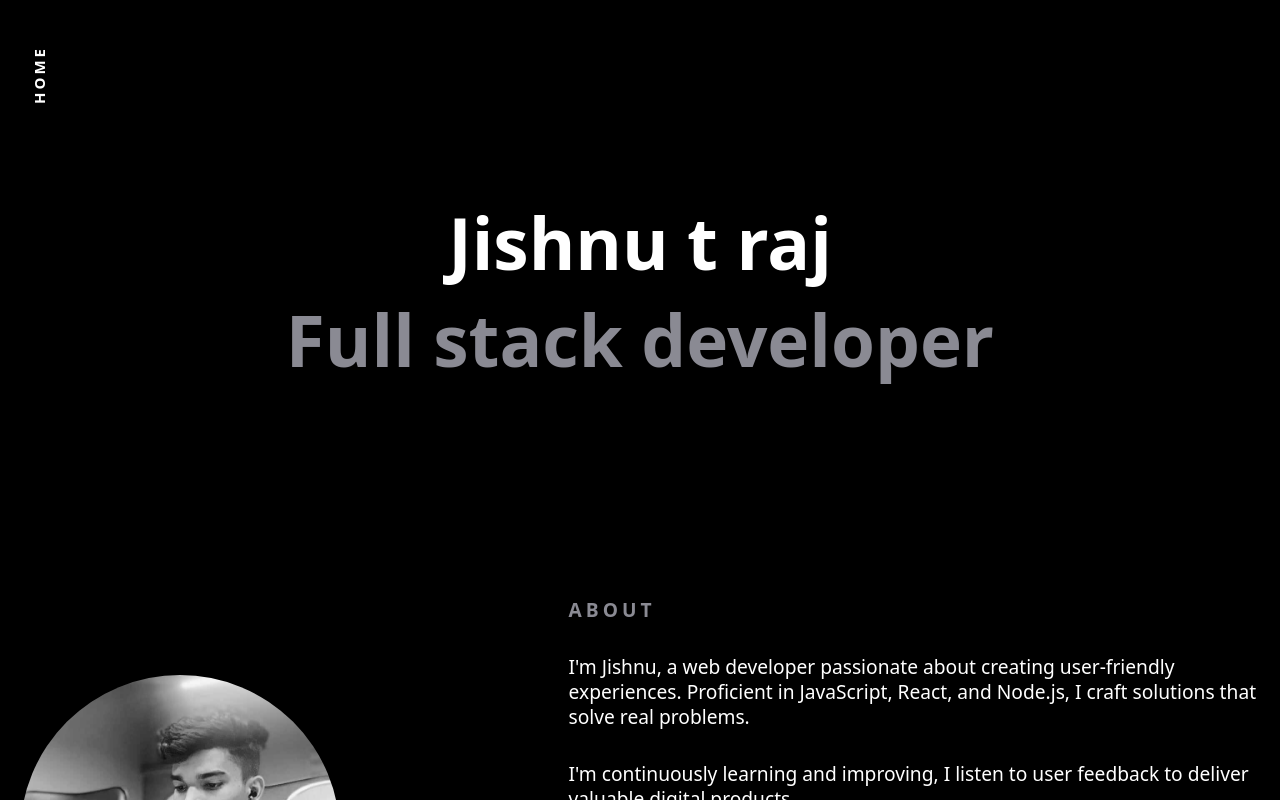
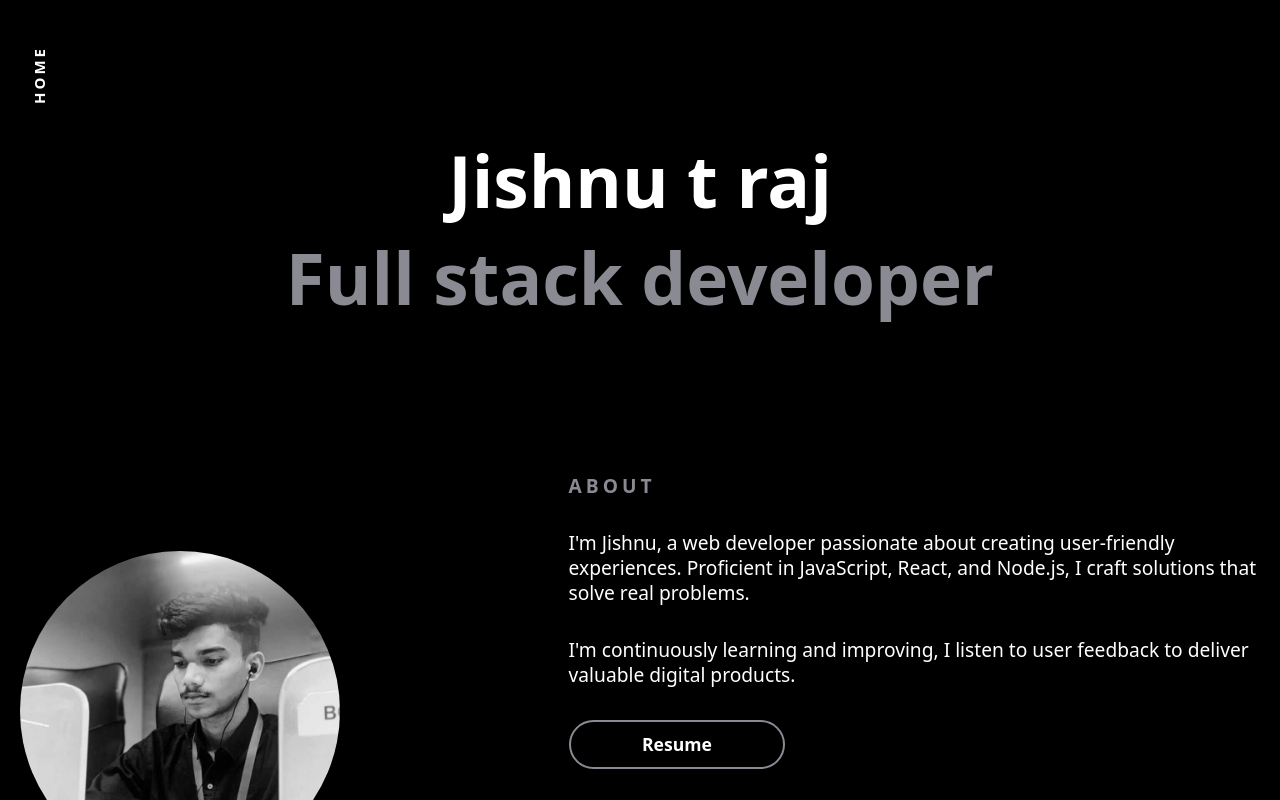
Before and after one commit to mathewalexKerala/personal-website-, a React (Vite) app: page /experience in a window 1280 px wide. Shown: the top 800 px of the page. Built offline with nearby package versions, Linux system fonts and the light colour scheme.

Commit message:
style:ui updated

```diff
--- a/src/components/Experience/css/MyExperience.css
+++ b/src/components/Experience/css/MyExperience.css
@@ -9,7 +9,7 @@
   font-size: 2.1rem;
   font-size: clamp(2.1rem, 1.32rem + 3.9vw, 6rem);
   text-align: center;
-  padding-block: 15%;
+  padding-block: 10%;
 }
 
 .center h1 span {
```
